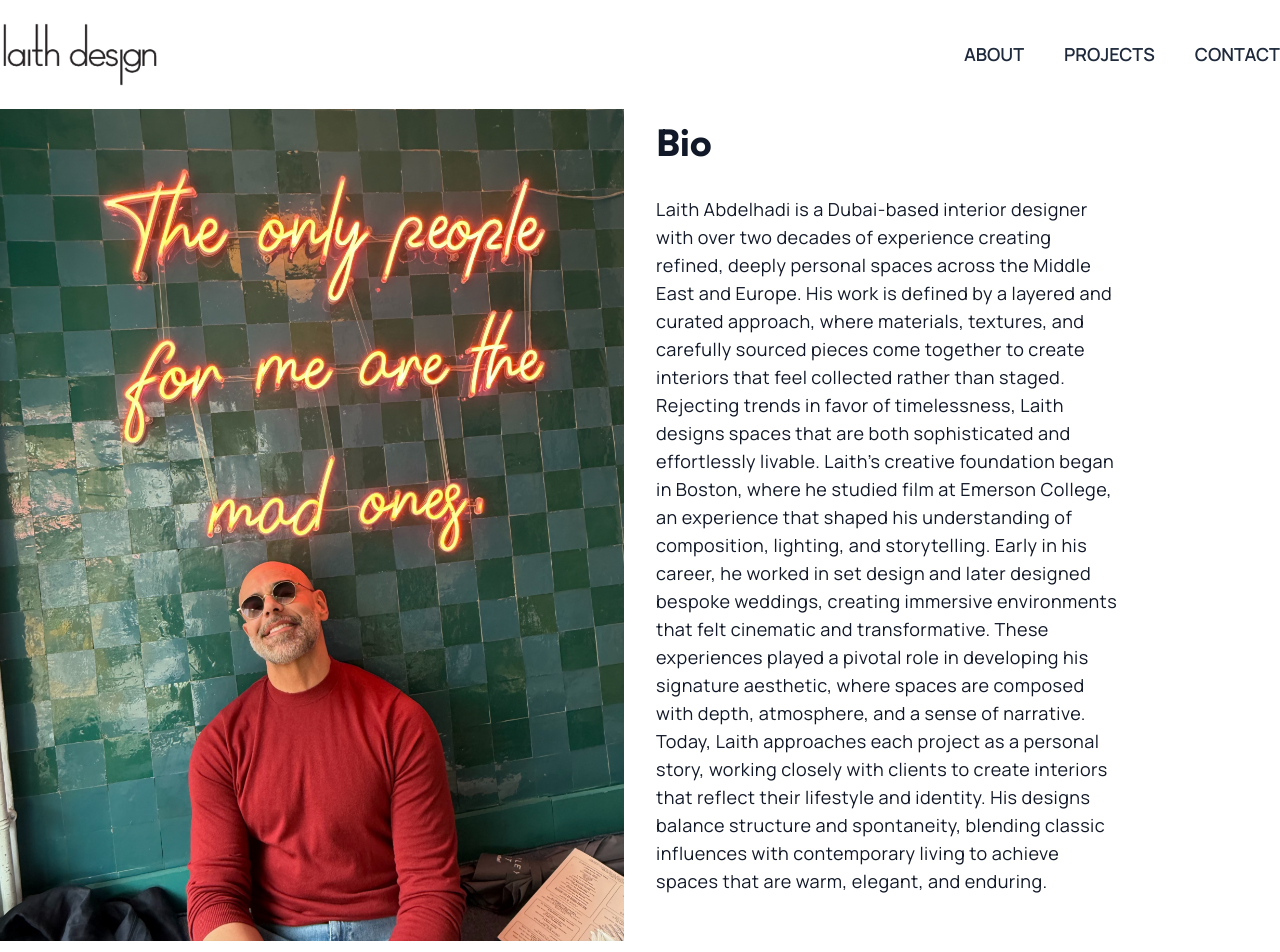
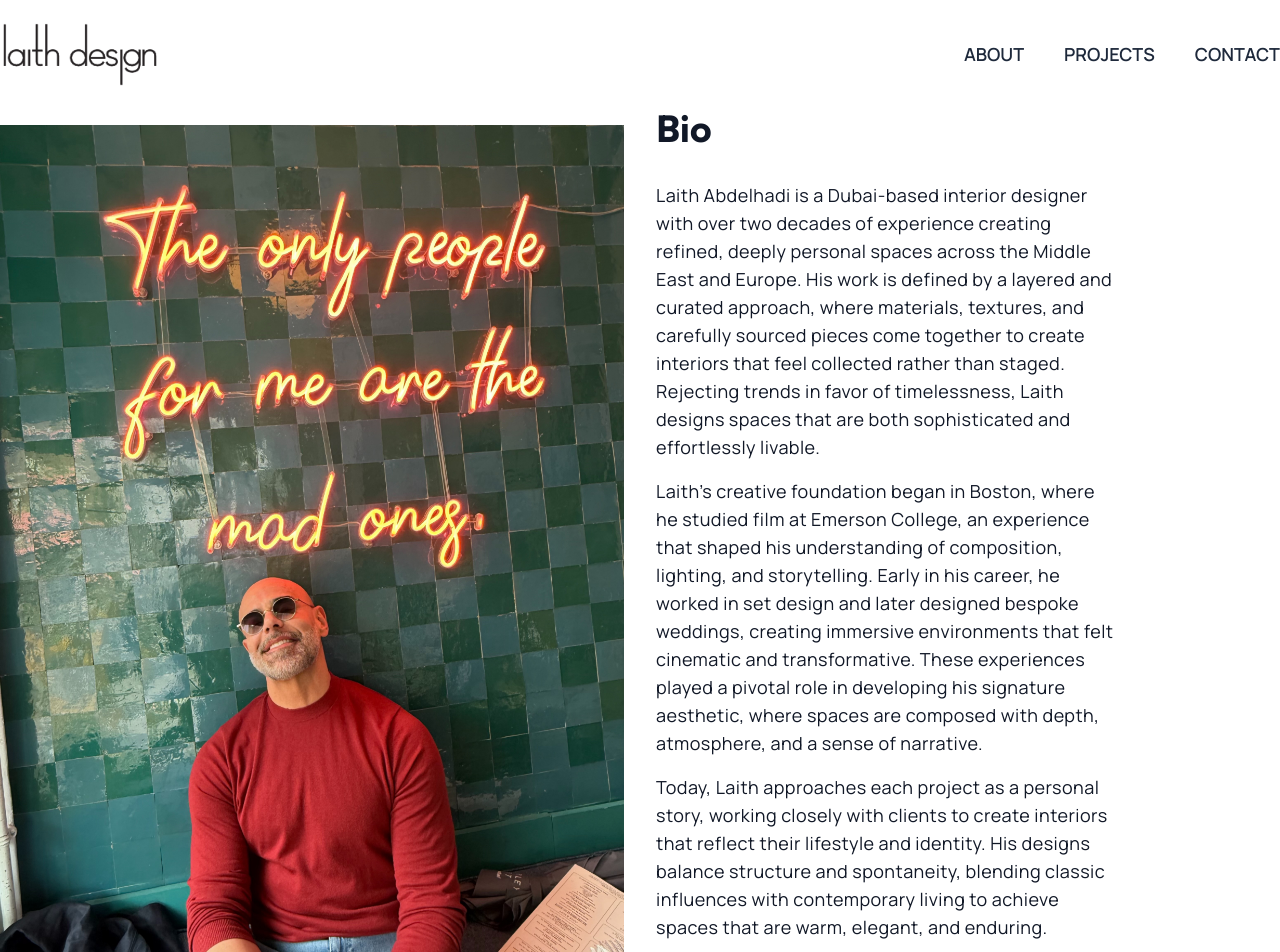
Before and after one commit to saadkhaan/lah, a Next.js app: page /bio in a window 1280 px wide. Shown: the top 952 px of the page. Built offline with nearby package versions, Linux system fonts and the light colour scheme.

Commit message:
Add files via upload

```diff
--- a/app/bio/page.js
+++ b/app/bio/page.js
@@ -27,6 +27,8 @@ export default function page() {
             sourced pieces come together to create interiors that feel collected
             rather than staged. Rejecting trends in favor of timelessness, Laith
             designs spaces that are both sophisticated and effortlessly livable.
+          </p>
+          <p className="text-gray-900 text-lg mt-4">
             Laith’s creative foundation began in Boston, where he studied film
             at Emerson College, an experience that shaped his understanding of
             composition, lighting, and storytelling. Early in his career, he
@@ -34,12 +36,14 @@ export default function page() {
             immersive environments that felt cinematic and transformative. These
             experiences played a pivotal role in developing his signature
             aesthetic, where spaces are composed with depth, atmosphere, and a
-            sense of narrative. Today, Laith approaches each project as a
-            personal story, working closely with clients to create interiors
-            that reflect their lifestyle and identity. His designs balance
-            structure and spontaneity, blending classic influences with
-            contemporary living to achieve spaces that are warm, elegant, and
-            enduring.
+            sense of narrative.
+          </p>
+          <p className="text-gray-900 text-lg mt-4">
+            Today, Laith approaches each project as a personal story, working
+            closely with clients to create interiors that reflect their
+            lifestyle and identity. His designs balance structure and
+            spontaneity, blending classic influences with contemporary living to
+            achieve spaces that are warm, elegant, and enduring.
           </p>
         </div>
       </div>
```
